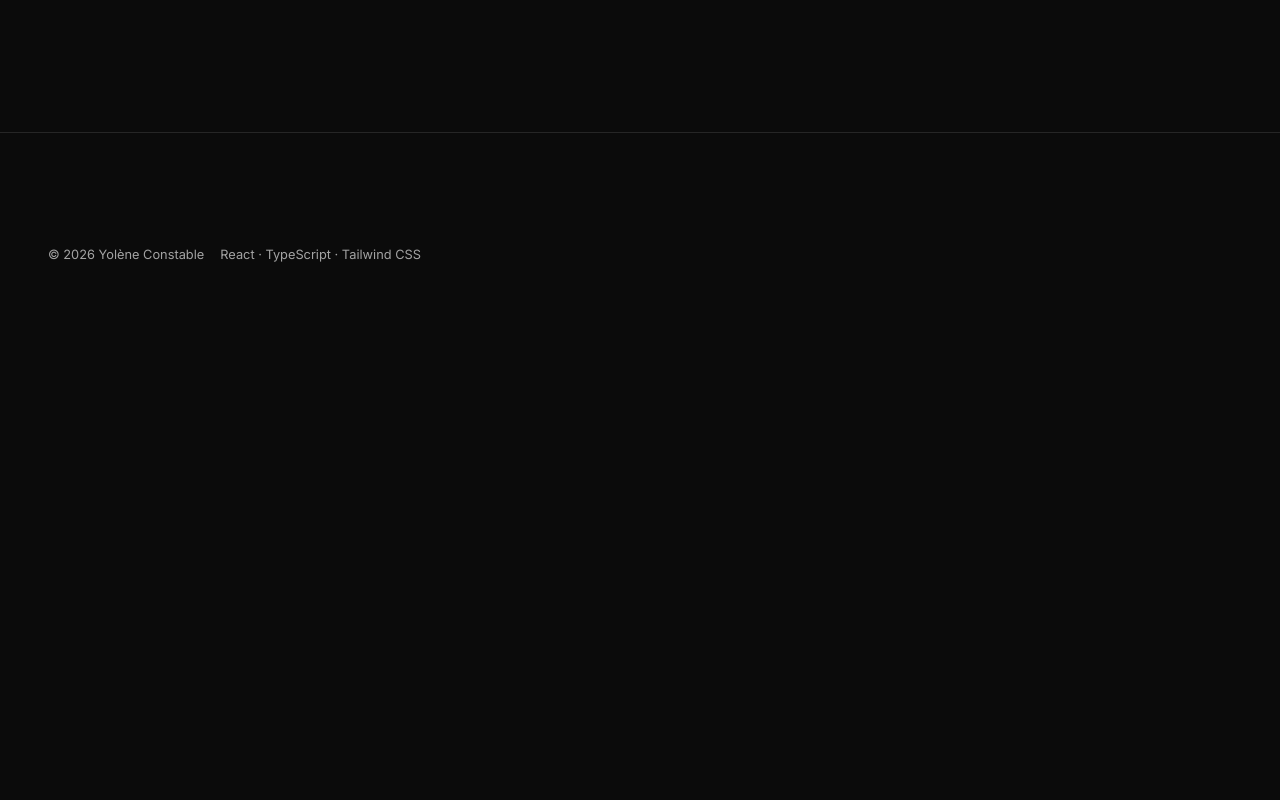
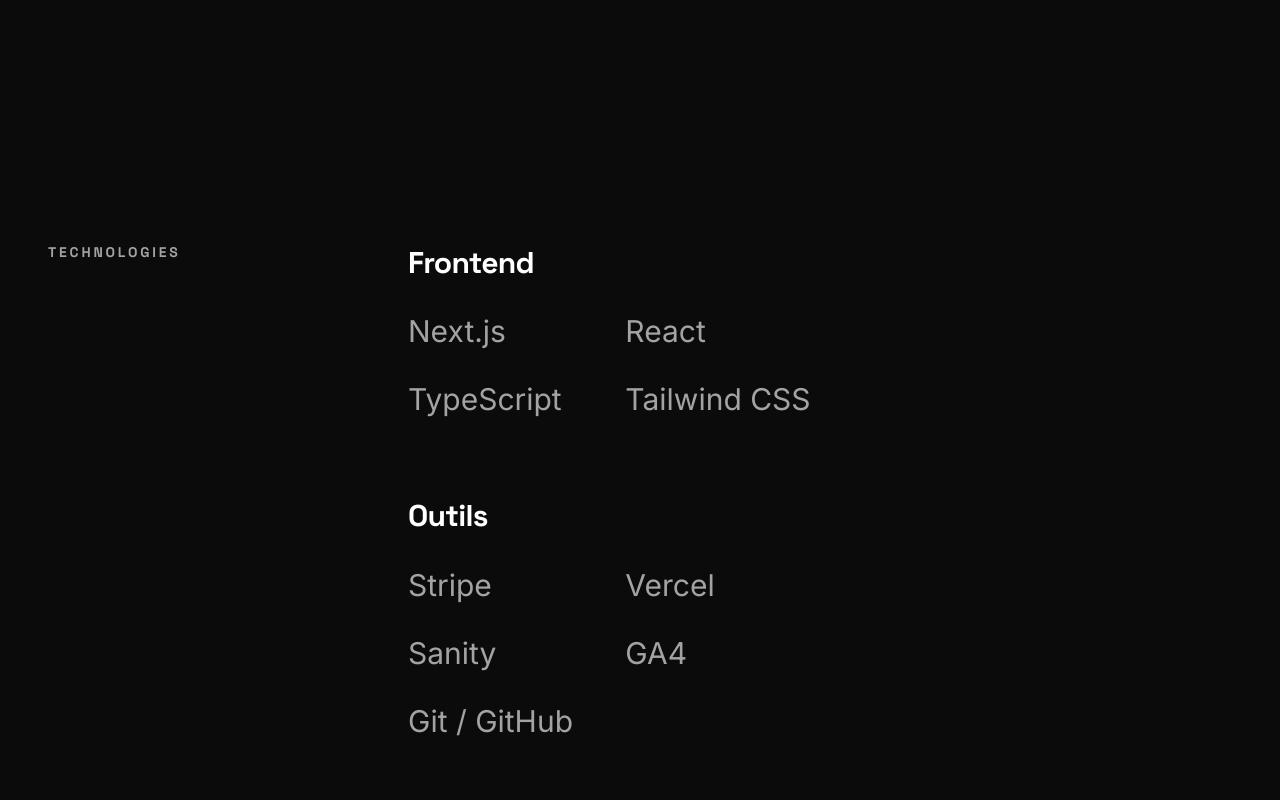
Before and after one commit to Yawleen/yoleneconstable-dev, a Next.js app: page / in a window 1280 px wide. Shown: the part 6920-7720 px from the top of the page. Before the commit the page ends 7296 px from the top, so only its background shows below. Built offline with nearby package versions, Linux system fonts and the light colour scheme; no server answers.

Commit message:
feat: implement tech section

```diff
--- a/app/page.tsx
+++ b/app/page.tsx
@@ -6,6 +6,7 @@ import Services from '@/components/sections/Services';
 import Projects from '@/components/sections/Projects';
 import Stats from '@/components/sections/Stats';
 import Experiences from '@/components/sections/Experiences';
+import Tech from '@/components/sections/Tech';
 
 export default function Home() {
   return (
@@ -16,6 +17,7 @@ export default function Home() {
       <Projects />
       <Stats />
       <Experiences />
+      <Tech />
     </main>
   );
 }
--- /dev/null
+++ b/components/sections/Tech.tsx
@@ -0,0 +1,28 @@
+import Section from '../layout/Section';
+import { technologiesByCategory } from '@/data/technologies';
+
+const Tech = () => {
+  return (
+    <Section subtitle="Technologies">
+      <div className="space-y-20">
+        {technologiesByCategory.map(({ category, technologies }) => (
+          <div key={category} className="space-y-8">
+            <h3>{category}</h3>
+            <div className="grid-layout">
+              {technologies.map((tech) => (
+                <span
+                  key={tech.name}
+                  className="text-2xl md:text-3xl text-muted-foreground"
+                >
+                  {tech.name}
+                </span>
+              ))}
+            </div>
+          </div>
+        ))}
+      </div>
+    </Section>
+  );
+};
+
+export default Tech;
--- /dev/null
+++ b/constants/technologies.ts
@@ -0,0 +1 @@
+export const TECHNOLOGY_CATEGORIES = ['Frontend', 'Outils'] as const;
--- a/data/technologies.ts
+++ b/data/technologies.ts
@@ -1,3 +1,4 @@
+import { TECHNOLOGY_CATEGORIES } from '@/constants/technologies';
 import { Technology } from '../types/technology';
 
 export const technologies: Technology[] = [
@@ -38,3 +39,8 @@ export const technologies: Technology[] = [
     name: 'Git / GitHub',
   },
 ];
+
+export const technologiesByCategory = TECHNOLOGY_CATEGORIES.map((category) => ({
+  category,
+  technologies: technologies.filter((tech) => tech.category === category),
+}));
--- a/types/technology.ts
+++ b/types/technology.ts
@@ -1,4 +1,8 @@
+import { TECHNOLOGY_CATEGORIES } from "@/constants/technologies";
+
+export type TechnologyCategory = (typeof TECHNOLOGY_CATEGORIES)[number];
+
 export interface Technology {
-  category: 'Frontend' | 'Outils';
+  category: TechnologyCategory;
   name: string;
 }
```
